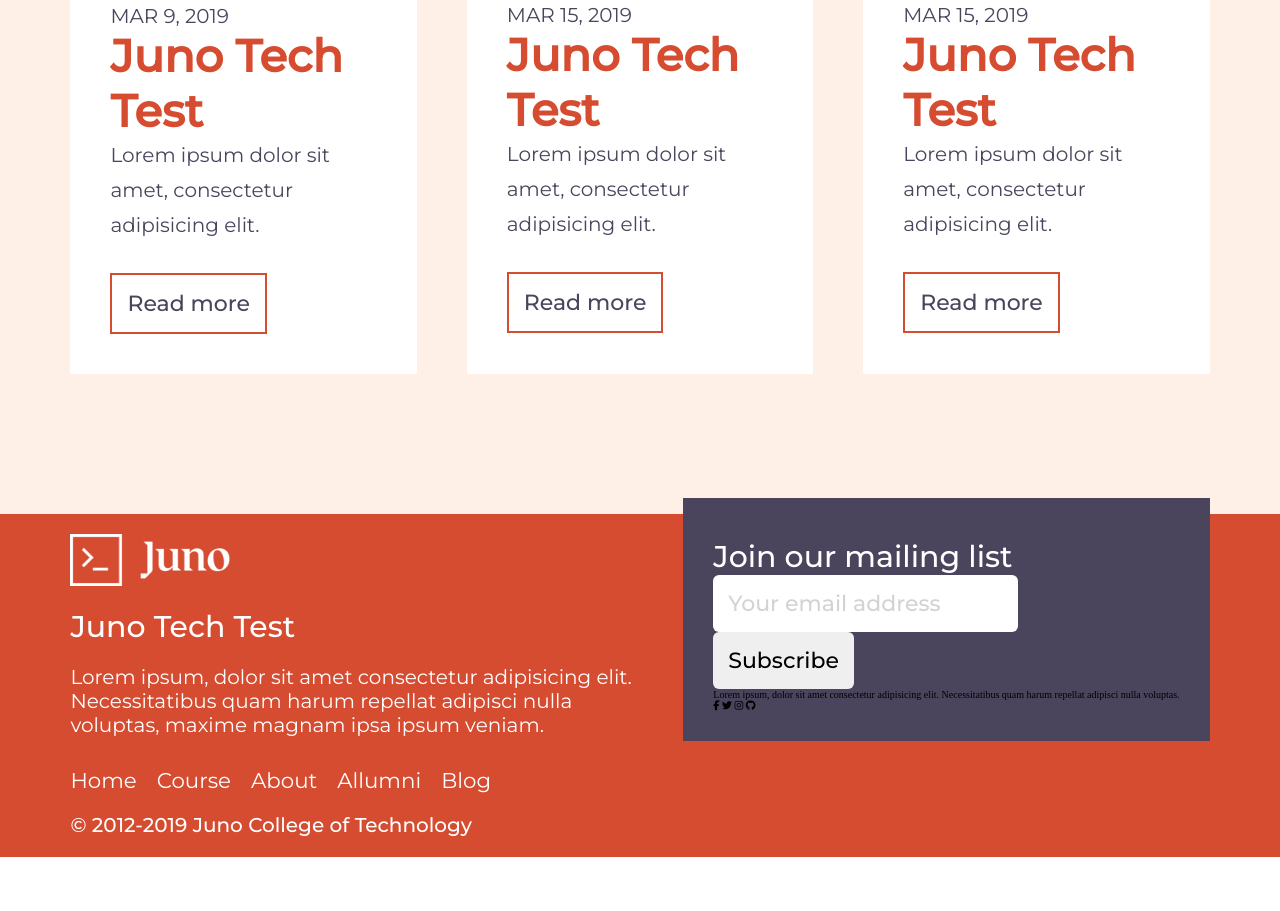
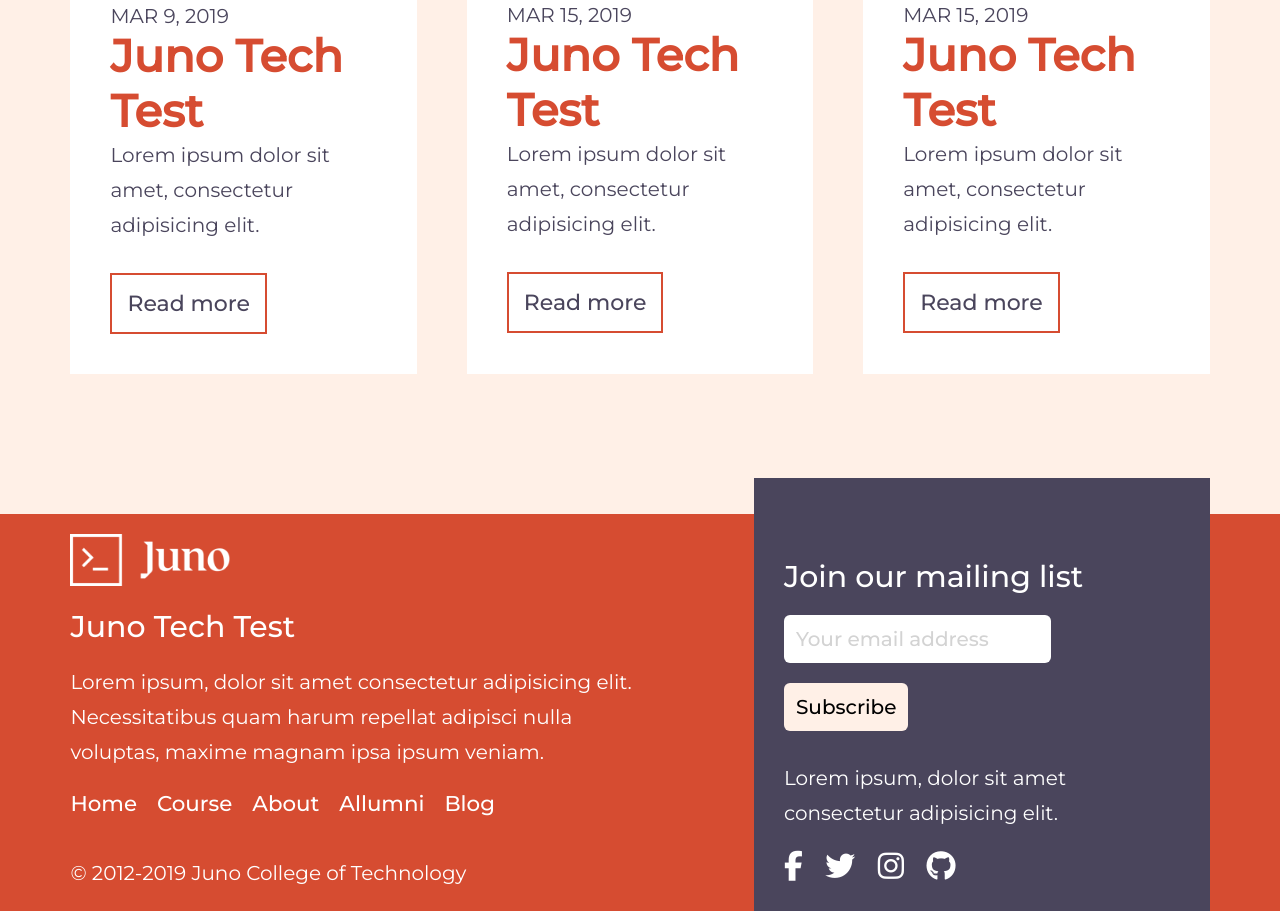
Before and after one commit to eraynai/juno_college_tech_challenge, a website: page index.html in a window 1280 px wide. Shown: the part 2904-3815 px from the top of the page. Before the commit the page ends 3761 px from the top, so only its background shows below. Drawn offline with nearby package versions, Linux system fonts and the light colour scheme.

Commit message:
footer completed

```diff
--- a/index.html
+++ b/index.html
@@ -170,15 +170,14 @@
     </main>
     <footer>
       <div class="wrapper">
+        <div class="footer-content">
           <img src="img/Juno-logo-white.png" alt="white logo of Juno College" />
-        <div class="footer-content">
           <h3>Juno Tech Test</h3>
           <p>
             Lorem ipsum, dolor sit amet consectetur adipisicing elit.
             Necessitatibus quam harum repellat adipisci nulla voluptas, maxime
             magnam ipsa ipsum veniam.
           </p>
-        </div>
           <nav class="footer-nav">
             <ul>
               <li><a href="#">Home</a></li>
@@ -191,6 +190,7 @@
           <p class="footer-copyright">
             &copy; 2012-2019 Juno College of Technology
           </p>
+        </div>
         <div class="mailing-list-container">
           <h3>Join our mailing list</h3>
           <form>
@@ -201,15 +201,14 @@
               required
             />
             <input class="submit-content" type="submit" value="Subscribe" />
-            <p>
-              Lorem ipsum, dolor sit amet consectetur adipisicing elit.
-              Necessitatibus quam harum repellat adipisci nulla voluptas.
-            </p>
+          </form>
+          <p>Lorem ipsum, dolor sit amet consectetur adipisicing elit.</p>
+          <div class="icons">
             <i class="fab fa-facebook-f"></i>
             <i class="fab fa-twitter"></i>
             <i class="fab fa-instagram"></i>
             <i class="fab fa-github"></i>
-          </form>
+          </div>
         </div>
       </div>
     </footer>
--- a/style.css
+++ b/style.css
@@ -20,8 +20,7 @@ body {
   position: relative;
 }
 
-.top-nav,
-.footer-nav ul {
+.top-nav {
   display: flex;
   padding-top: 3rem;
   padding-bottom: 2rem;
@@ -235,8 +234,6 @@ section h2 {
 
 footer {
   background-color: #d64c31;
-  padding-top: 2rem;
-  padding-bottom: 2rem;
 }
 
 .footer-content h3 {
@@ -254,6 +251,7 @@ footer {
   font-family: "Montserrat", sans-serif;
   font-weight: 400;
   width: 50%;
+  line-height: 3.5rem;
 }
 
 footer img {
@@ -266,7 +264,7 @@ footer img {
   text-decoration: none;
   font-size: 1.67vw;
   font-family: "Montserrat", sans-serif;
-  font-weight: 400;
+  font-weight: 500;
   color: #ffffff;
 }
 
@@ -282,8 +280,9 @@ footer img {
   background-color: #4a455c;
   right: 0;
   padding: 3rem;
-  padding-top: 4rem;
-  top: -36px;
+  padding-top: 8rem;
+  bottom: 0;
+  width: 40%;
 }
 
 .mailing-list-container h3 {
@@ -293,16 +292,53 @@ footer img {
   color: #fff;
 }
 
+.mailing-list-container p {
+  font-size: 2rem;
+  color: #ffffff;
+  font-family: "Montserrat", sans-serif;
+  font-weight: 400;
+  line-height: 3.5rem;
+  margin-top: 3rem;
+}
+
 input {
-  display: block;
-  padding: 1.5rem;
+  display: flex;
+  padding: 1.2rem;
   border-radius: 6px;
   border: none;
-  font-size: 2.2rem;
+  font-size: 2rem;
   font-family: "Montserrat", sans-serif;
   font-weight: 500;
+  max-width: 78%;
 }
 
 .email-content {
   color: lightgray;
+  margin-top: 2rem;
 }
+
+.submit-content {
+  background-color: #fff0e7;
+  margin-top: 2rem;
+}
+
+.fab {
+  color: #ffffff;
+  font-size: 3rem;
+  margin-right: 2rem;
+}
+
+.footer-content {
+  padding-bottom: 2rem;
+  padding-top: 2rem;
+}
+
+.icons {
+  margin-top: 2rem;
+}
+
+.footer-nav ul {
+  display: flex;
+  padding-top: 2rem;
+  padding-bottom: 4rem;
+}
```
Lines whose indentation alone changed are shown as unchanged.
